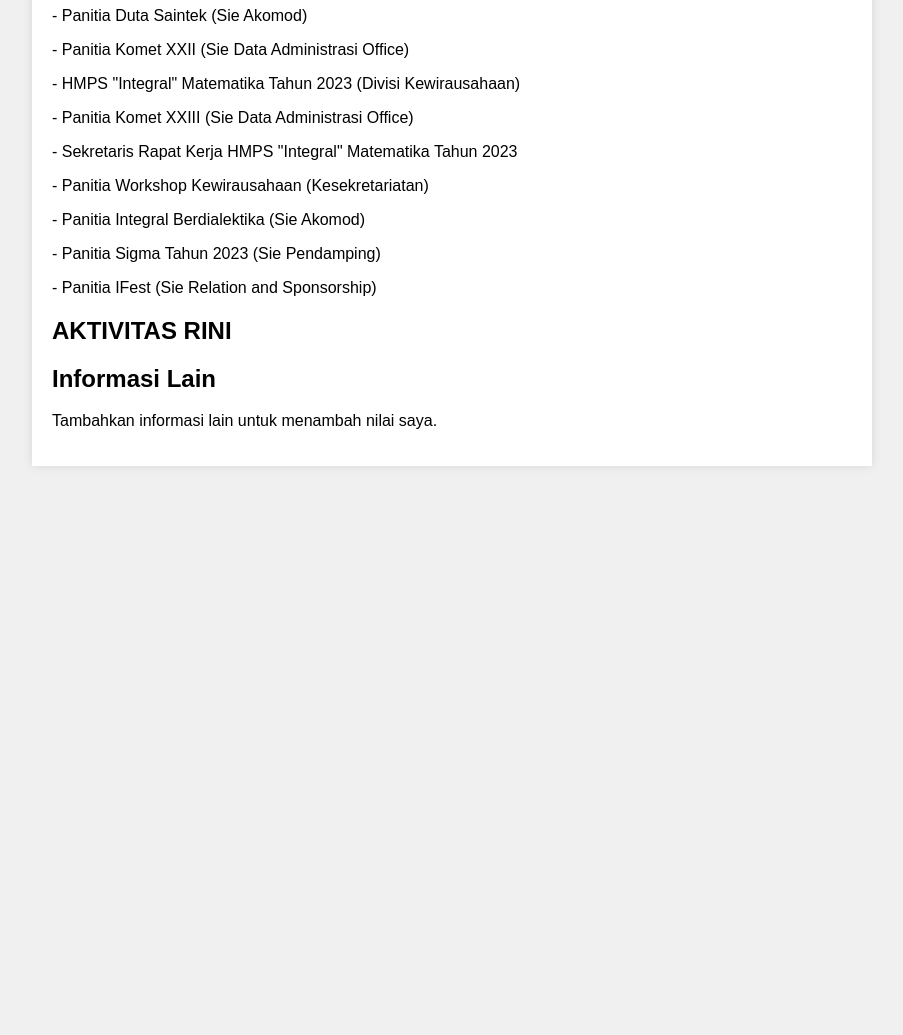
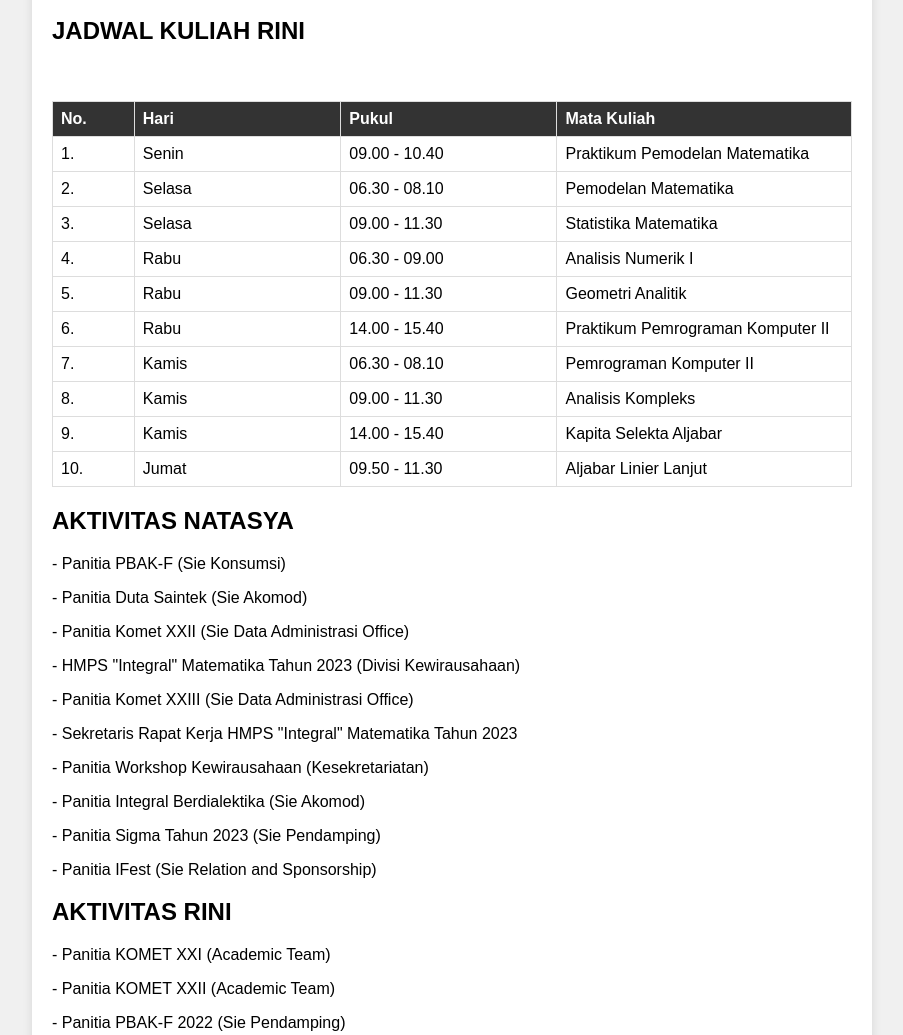
Before and after one commit to Riniariyani/Natasya0807, a plain HTML site: page index.html in a window 1280 px wide. Shown: the part 1372-2407 px from the top of the page, without its empty margins (188-1091 px from the left). Before the commit the page ends 1858 px from the top, so only its background shows below. Drawn offline with Linux system fonts and the light colour scheme.

Commit message:
Update index.html

```diff
--- a/index.html
+++ b/index.html
@@ -84,9 +84,9 @@
             <p>NIM             : 210601110080</p>
             <p>Program Studi   : Matematika</p>
             <h2>HOME RINI</h2>
-            <p>Nama            : </p>
-            <p>NIM             :</p>
-            <p>Program Studi   :</p>
+            <p>Nama            : Rini Ariyani</p>
+            <p>NIM             : 210601110033</p>
+            <p>Program Studi   : Matematika</p>
         </section>
         <section id="pendidikan">
             <h2>PENDIDIKAN NATASYA</h2>
@@ -95,7 +95,10 @@
             <p>SMA Negeri 1 Sumberpucung Malang (2018-2021)</p>
             <p>Universitas Islam Negeri Maulana Malik Ibrahim Malang</p>
             <h2>PENDIDIKAN RINI</h2>
-            <p></p>
+            <p>SD No. 2 Tuban (2009-2015)</p>
+            <p>SMP Ibrahimy 3 Sukorejo (2015-2018)</p>
+            <p>SMA Ibrahimy Sukorejo (2018-2021)</p>
+            <p>Universitas Islam Negeri Maulana Malik Ibrahim Malang</p>
         </section>
         <section id="jadwal-kuliah">
             <h2>JADWAL KULIAH NATASYA</h2>
@@ -174,6 +177,80 @@
                     </tr>
                 </table>
                <h2>JADWAL KULIAH RINI</h2>
+                <!-- Tabel jadwal kuliah bisa Anda tambahkan di sini -->
+            <head>
+                <br> <title>Pengaturan Table Spec</title>
+                <link rel="stylesheet" type="text/css" href="Tugas 2 PPK II.css">
+            </head>
+            <body>
+                <table width="468" border="0" cellpadding="5" cellspacing="0">
+                    <tr>
+                        <th width="15">No.</th>
+                        <th width="91">Hari</th>
+                        <th width="96">Pukul</th>
+                        <th width="137">Mata Kuliah</th>
+                    </tr>
+                    <tr>
+                        <td>1.</td>
+                        <td>Senin</td>
+                        <td>09.00 - 10.40</td>
+                        <td>Praktikum Pemodelan Matematika</td>
+                    </tr>
+                    <tr>
+                        <td>2.</td>
+                        <td>Selasa</td>
+                        <td>06.30 - 08.10</td>
+                        <td>Pemodelan Matematika</td>
+                    </tr>
+                    <tr>
+                        <td>3.</td>
+                        <td>Selasa</td>
+                        <td>09.00 - 11.30</td>
+                        <td>Statistika Matematika</td>
+                    </tr>
+                    <tr>
+                        <td>4.</td>
+                        <td>Rabu</td>
+                        <td>06.30 - 09.00</td>
+                        <td>Analisis Numerik I</td>
+                    </tr>
+                    <tr>
+                        <td>5.</td>
+                        <td>Rabu</td>
+                        <td>09.00 - 11.30</td>
+                        <td>Geometri Analitik</td>
+                    </tr>
+                    <tr>
+                        <td>6.</td>
+                        <td>Rabu</td>
+                        <td>14.00 - 15.40</td>
+                        <td>Praktikum Pemrograman Komputer II</td>
+                    </tr>
+                    <tr>
+                        <td>7.</td>
+                        <td>Kamis</td>
+                        <td>06.30 - 08.10</td>
+                        <td>Pemrograman Komputer II</td>
+                    </tr>
+                    <tr>
+                        <td>8.</td>
+                        <td>Kamis</td>
+                        <td>09.00 - 11.30</td>
+                        <td>Analisis Kompleks</td>
+                    </tr>
+                    <tr>
+                        <td>9.</td>
+                        <td>Kamis</td>
+                        <td>14.00 - 15.40</td>
+                        <td>Kapita Selekta Aljabar</td>
+                    </tr>
+                    <tr>
+                        <td>10.</td>
+                        <td>Jumat</td>
+                        <td>09.50 - 11.30</td>
+                        <td>Aljabar Linier Lanjut</td>
+                    </tr>
+                </table>
         </section>
         <section id="aktivitas">
             <h2>AKTIVITAS NATASYA</h2>
@@ -188,6 +265,12 @@
             <p> - Panitia Sigma Tahun 2023 (Sie Pendamping)</p>
             <p> - Panitia IFest (Sie Relation and Sponsorship)</p>
             <h2>AKTIVITAS RINI</h2>
+            <p> - Panitia KOMET XXI (Academic Team)</p>
+            <p> - Panitia KOMET XXII (Academic Team)</p>
+            <p> - Panitia PBAK-F 2022 (Sie Pendamping)</p>
+            <p> - Pengurus IKMASS Malang Raya 2021-2022 (Div Ekonomi)</p>
+            <p> - Pengurus IKMASS Malang Raya 2022-2023 (Badan Pengurus Harian)</p>
+            <p> - Pengurus Forma 2023-2024 (Depart Pendidikan dan Beasiswa)</p>
         </section>
         <section id="informasi-lain">
             <h2>Informasi Lain</h2>
```
